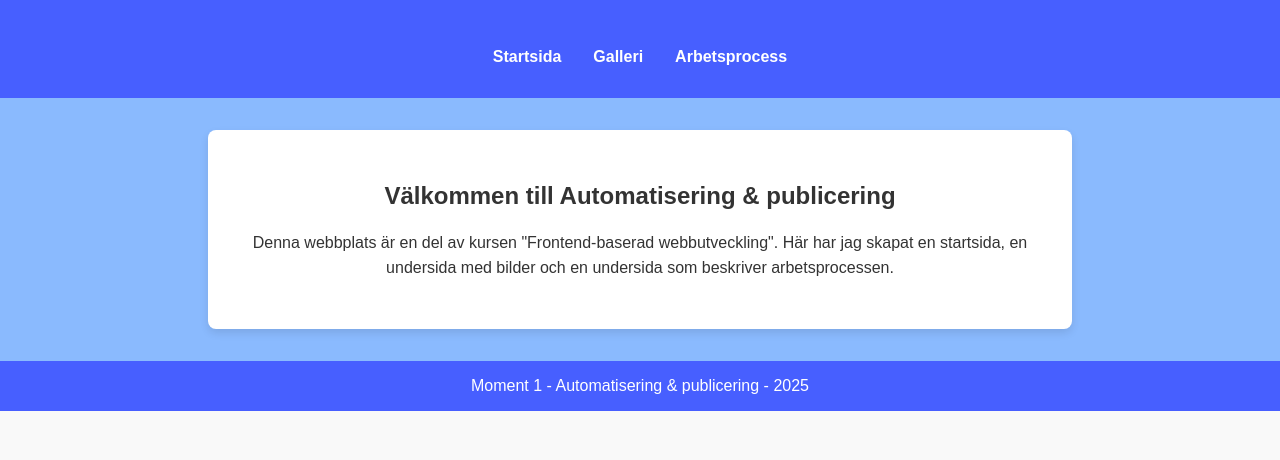
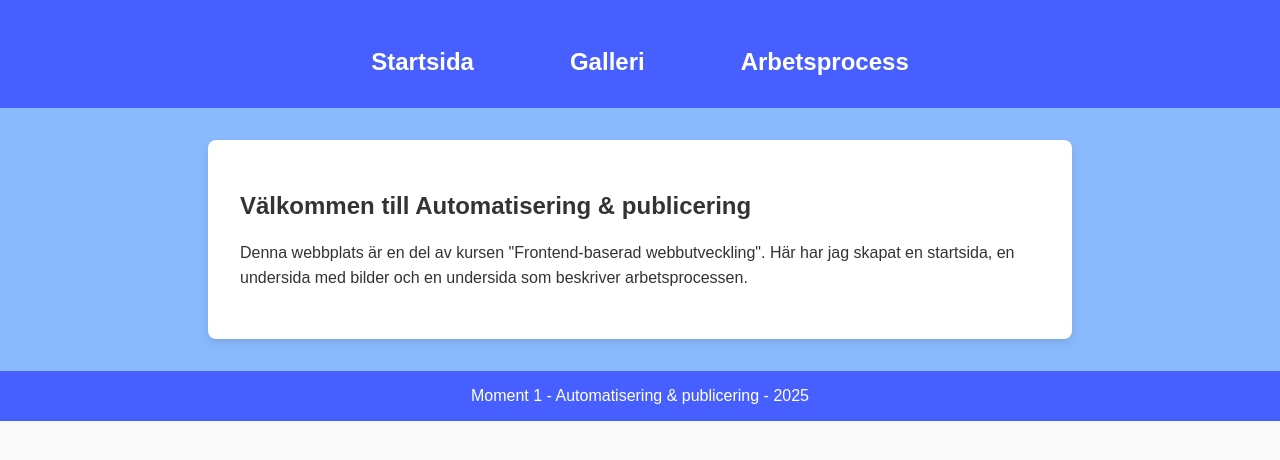
Before and after one commit to SaraM47/parcel-web-automation, a website built with Parcel: page src/index.html in a window 1280 px wide. Built offline with nearby package versions, Linux system fonts and the light colour scheme.

Commit message:
Justera lite styling för startsidan

```diff
--- a/src/css/styles.css
+++ b/src/css/styles.css
@@ -19,6 +19,7 @@ header {
     color: #fff;
     padding: 1rem 0;
     text-align: center;
+    font-size: 1.5rem;
 }
 
 header h1 {
@@ -36,6 +37,7 @@ header ul.menu {
     margin: 0;
     display: flex;
     justify-content: center;
+    gap: 4rem;
 }
 
 header ul.menu li {
@@ -50,14 +52,15 @@ header ul.menu li a {
 }
 
 header ul.menu li a:hover {
-    color: #ffcc00;
+    color: #ffaa00;
+    background-color: #2e3ea9;
 }
 
 /* Main content */
 main {
     background-color: rgb(138, 186, 254);
     padding: 2rem 0;
-    text-align: center;
+    text-align: left;
 }
 
 main .content {
```
